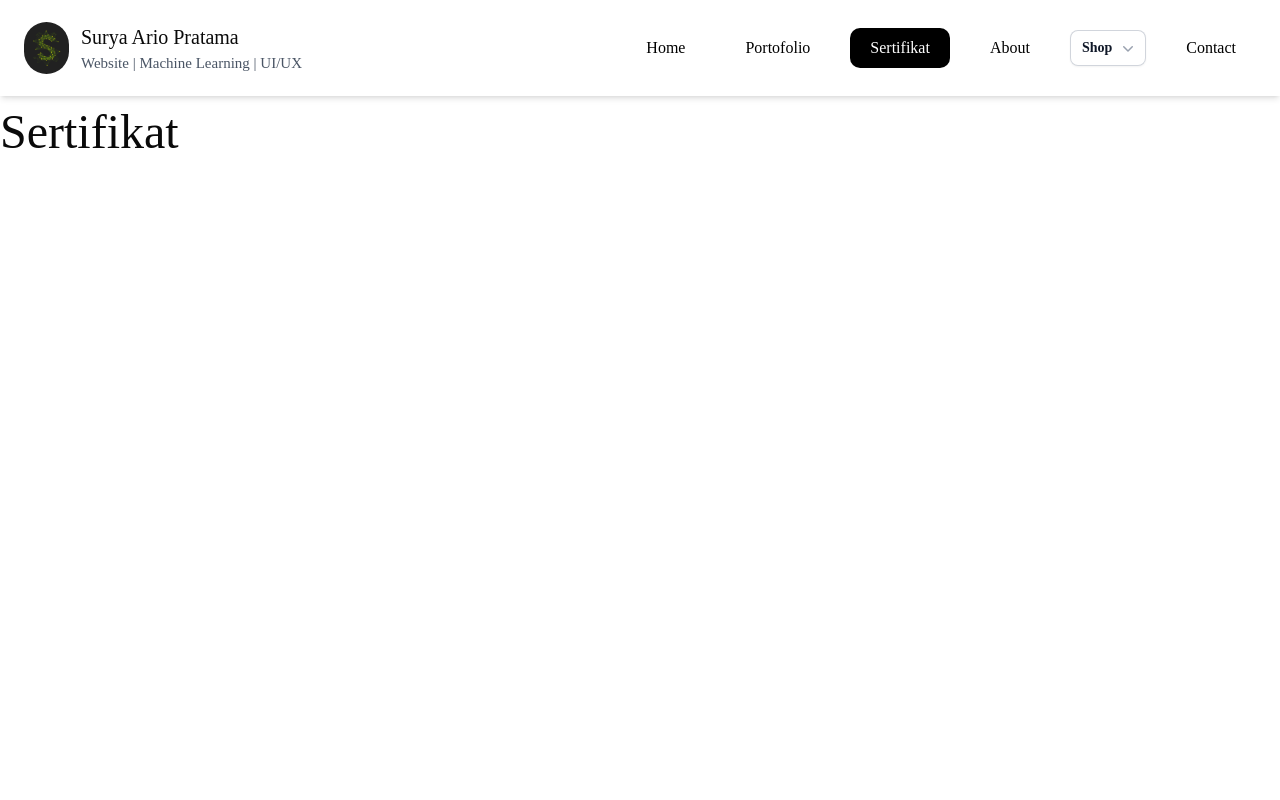
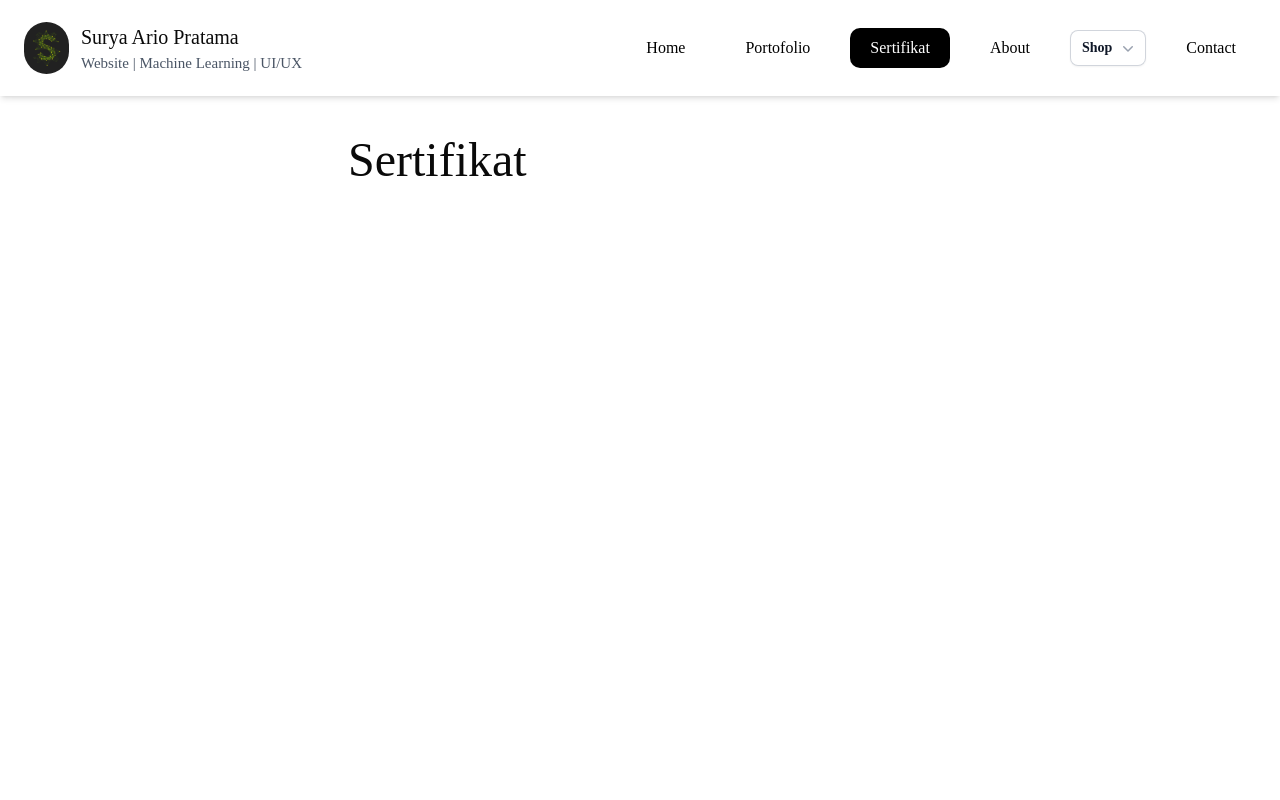
Before and after one commit to Surya54p/Portofolio-online-nextjs-2025, a Next.js app: page /sertifikat in a window 1280 px wide. Shown: the top 800 px of the page. Built offline with nearby package versions, Linux system fonts and the light colour scheme.

Commit message:
Auto commit 27/08/2025 12.11.52,60

```diff
--- a/src/app/(user)/about/page.tsx
+++ b/src/app/(user)/about/page.tsx
@@ -5,7 +5,7 @@ export default function About() {
       {" "}
       <div>
         <h5 className="text-[48px]">About me</h5>
-        <h5 className="text-[28px]">Discover what I’m passionate about!</h5>
+        {/* <h5 className="text-[28px]">Discover what I’m passionate about!</h5> */}
       </div>
       <div>
         My name is Surya Ario, but you can call me Surya. I&apos;m currently a student at Indo Global Mandiri University,
--- a/src/app/(user)/sertifikat/page.tsx
+++ b/src/app/(user)/sertifikat/page.tsx
@@ -1,9 +1,9 @@
-
+"use client";
 
 export default function Sertifikat() {
-    return (
-        <main>
-            <h1 className="text-[48px]">Sertifikat</h1>
-        </main>
-    )
+  return (
+    <main className="flex-grow w-full sm:w-[80%] md:max-w-[70%] lg:max-w-[50%] mx-auto p-7 rounded box-shadow-paper-effect-3d hover:shadow-none">
+      <h1 className="text-[48px]">Sertifikat</h1>
+    </main>
+  );
 }
```
